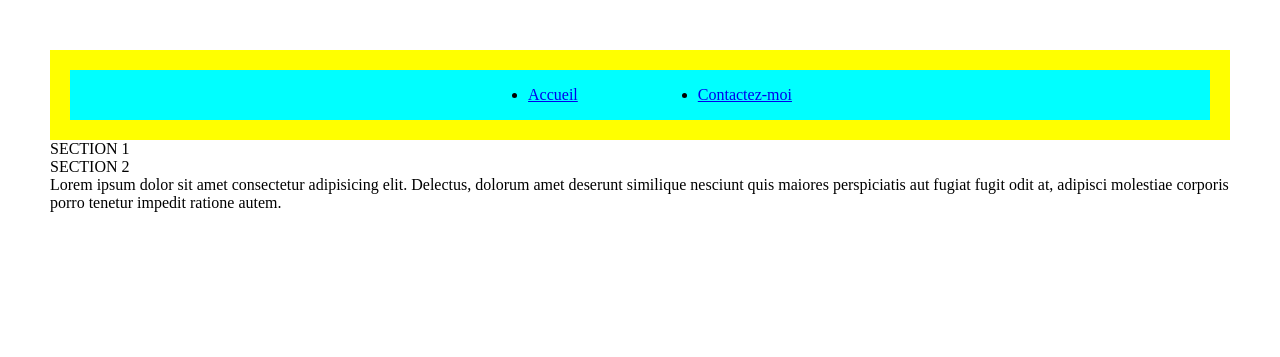
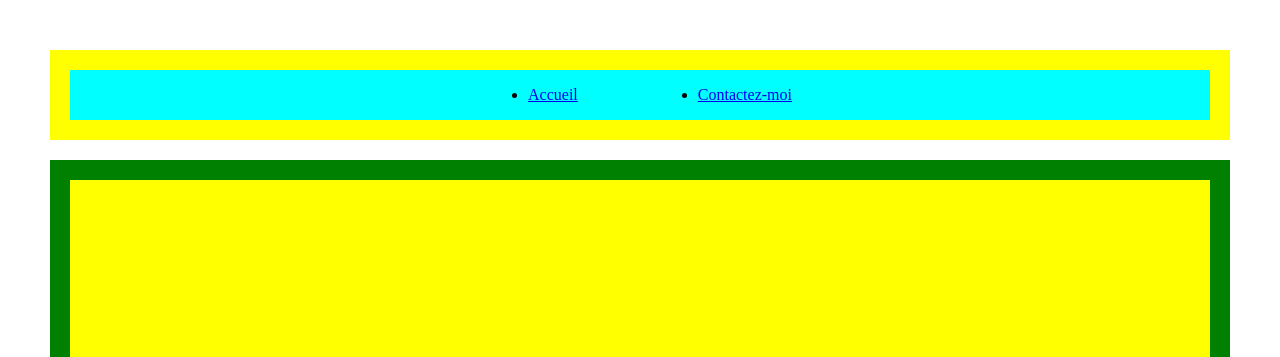
Before and after one commit to Baptcod/site_web, a PHP site: page / in a window 1280 px wide. Shown: the top 357 px of the page. Run offline with PHP 8.4, Linux system fonts and the light colour scheme.

Commit message:
4e version

```diff
--- a/index.html
+++ b/index.html
@@ -16,12 +16,26 @@
         </nav>
     </header>
     <main>
+
         <section id="section1">
-            SECTION 1
+            <img src="https://picsum.photos/400/300" alt="Image aléatoire">
+            <p>Lorem ipsum dolor sit amet, consectetur adipiscing elit. Sed do eiusmod tempor incididunt ut labore et dolore magna aliqua. Ut enim ad minim veniam, quis nostrud exercitation ullamco laboris nisi ut aliquip ex ea commodo consequat.</p>
+             <p>Lorem ipsum dolor sit amet, consectetur adipiscing elit. Sed do eiusmod tempor incididunt ut labore et dolore magna aliqua. Ut enim ad minim veniam, quis nostrud exercitation ullamco laboris nisi ut aliquip ex ea commodo consequat.</p>
         </section>
 
         <section id="section2">
-            SECTION 2
+            <img src="https://picsum.photos/400/300" alt="Image aléatoire">
+            <form id="contactForm">
+                <div>
+                    <label for="nom">Nom :</label>
+                    <input type="text" id="nom" name="nom" required>
+                </div>
+                <div>
+                    <label for="email">Adresse email :</label>
+                    <input type="email" id="email" name="email" required>
+                </div>
+                <button type="submit">Validez</button>
+            </form>
         </section>
 
     </main>
--- a/style.css
+++ b/style.css
@@ -21,3 +21,56 @@ nav ul {
     justify-content: center;
     gap: 120px;
 }
+
+main {
+    margin-top: 20px;
+    padding: 20px;
+    background-color: green;
+
+}
+
+section {
+
+    background-color: cyan;
+    min-height: 80vh;
+    display: flex;
+    flex-direction: column;
+    justify-content: center;
+    align-items: center;
+}
+
+p {
+
+    background-color: cyan;
+}
+
+#section1 {
+    background: yellow;
+    flex-direction: row;
+    padding: 20px;
+    gap: 20px;
+    text-align: justify;
+    margin-bottom: 50px;
+}
+
+#section1 img {
+    max-width: 100%;
+    height: auto;
+    margin-bottom: 20px;
+}
+
+#section2 {
+    background: yellow;
+    flex-direction: row;
+}
+
+/* Formulaire */
+form {
+    background: pink;
+    padding: 30px;
+    border-radius: 10px;
+    color: black;
+    max-width: 400px;
+    width: 100%;
+    margin-left: 40px;
+}
```
